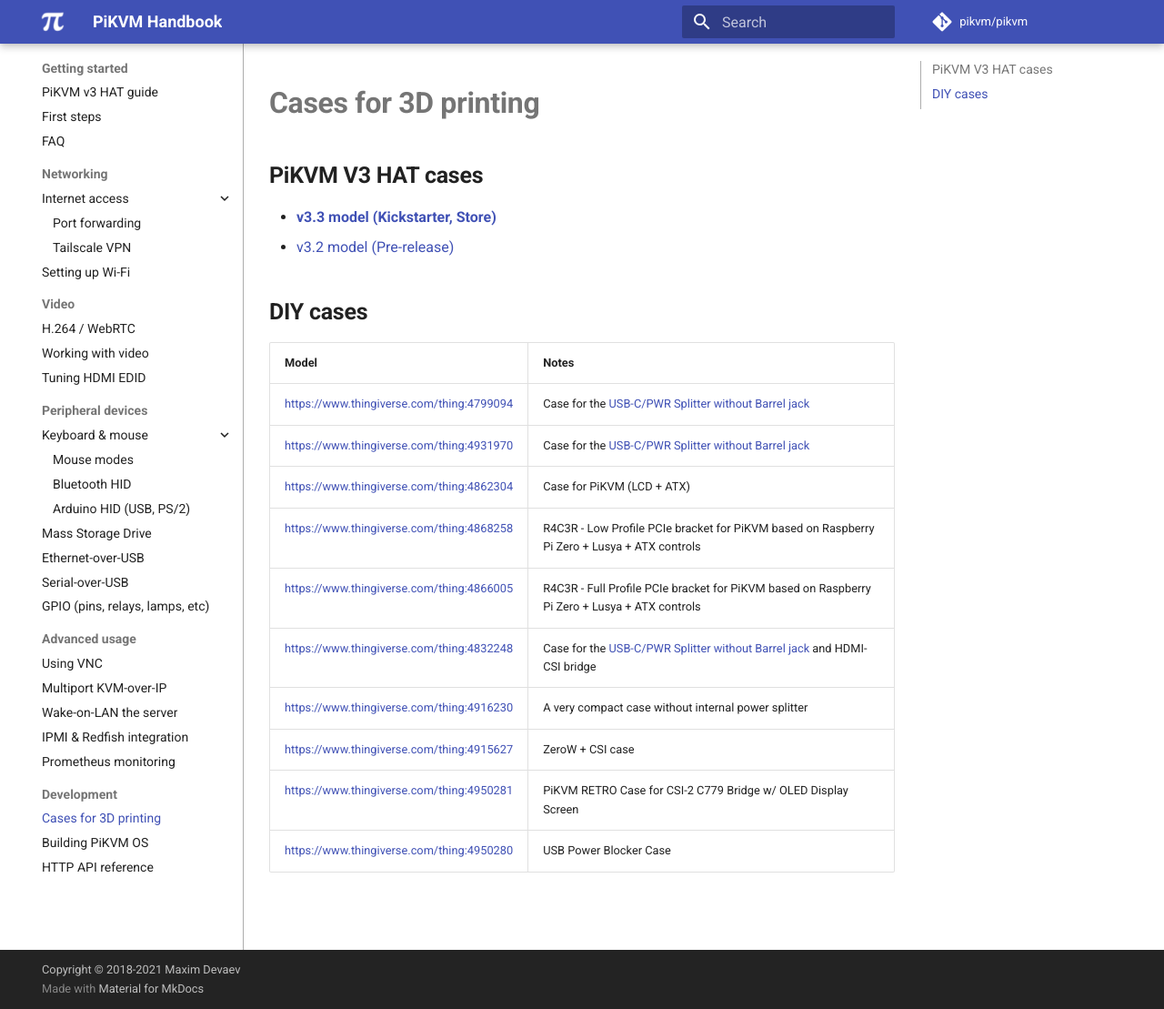
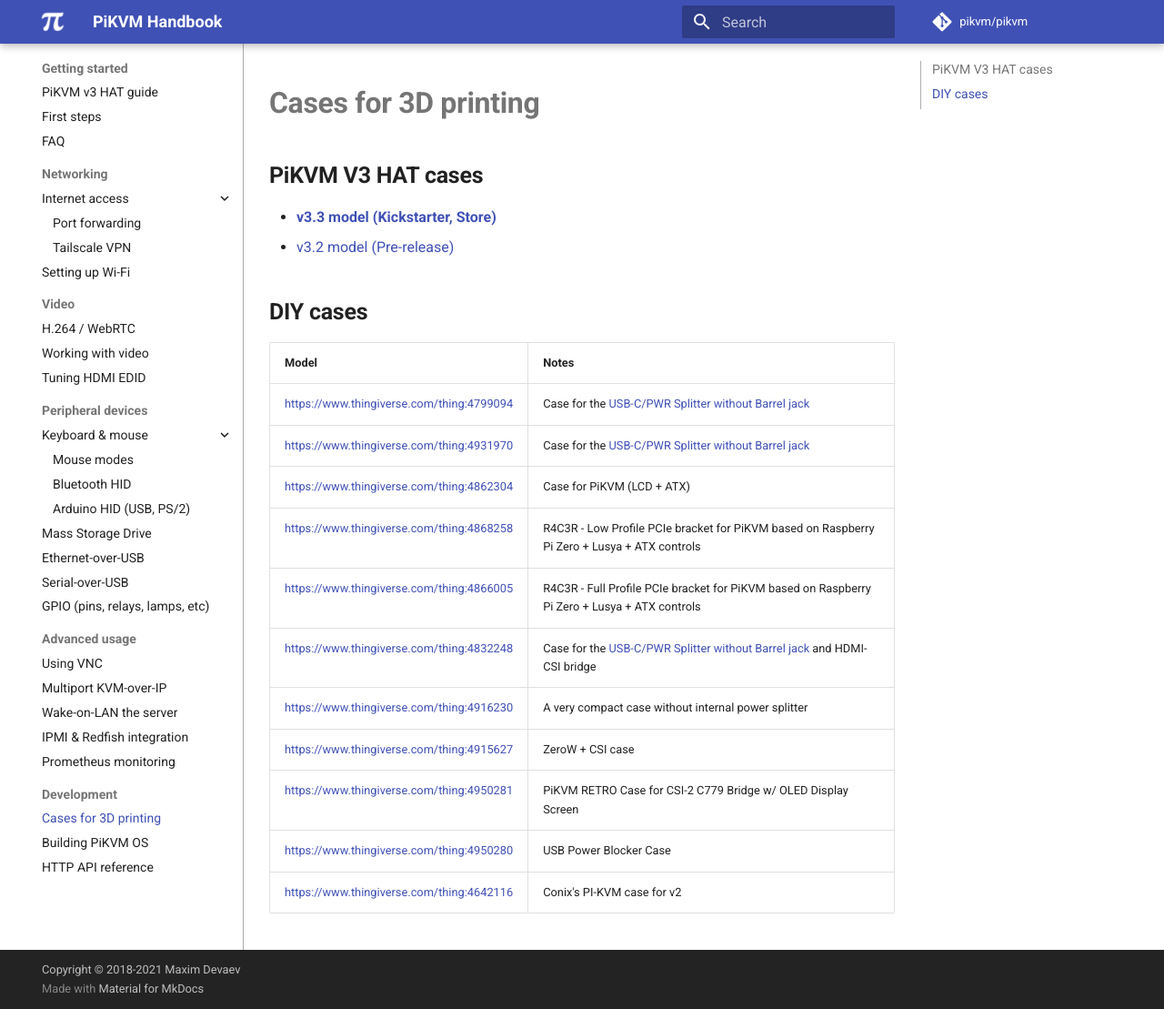
Before and after one commit to pikvm/pikvm, an MkDocs documentation site: the page built from docs/3d_printing.md, in a window 1280 px wide and 1109 px high. Shown: the whole window at 91% size. Built offline with MkDocs 1.6.1 and Material for MkDocs 9.7.7, drawn with Linux system fonts in a browser that asks for light colours; comment, search, counter and statistics services are not loaded.

Commit message:
another case

```diff
--- a/docs/3d_printing.md
+++ b/docs/3d_printing.md
@@ -19,3 +19,4 @@
 | https://www.thingiverse.com/thing:4915627 | ZeroW + CSI case |
 | https://www.thingiverse.com/thing:4950281 | PiKVM RETRO Case for CSI-2 C779 Bridge w/ OLED Display Screen |
 | https://www.thingiverse.com/thing:4950280 | USB Power Blocker Case |
+| https://www.thingiverse.com/thing:4642116 | Conix's PI-KVM case for v2 |
```
